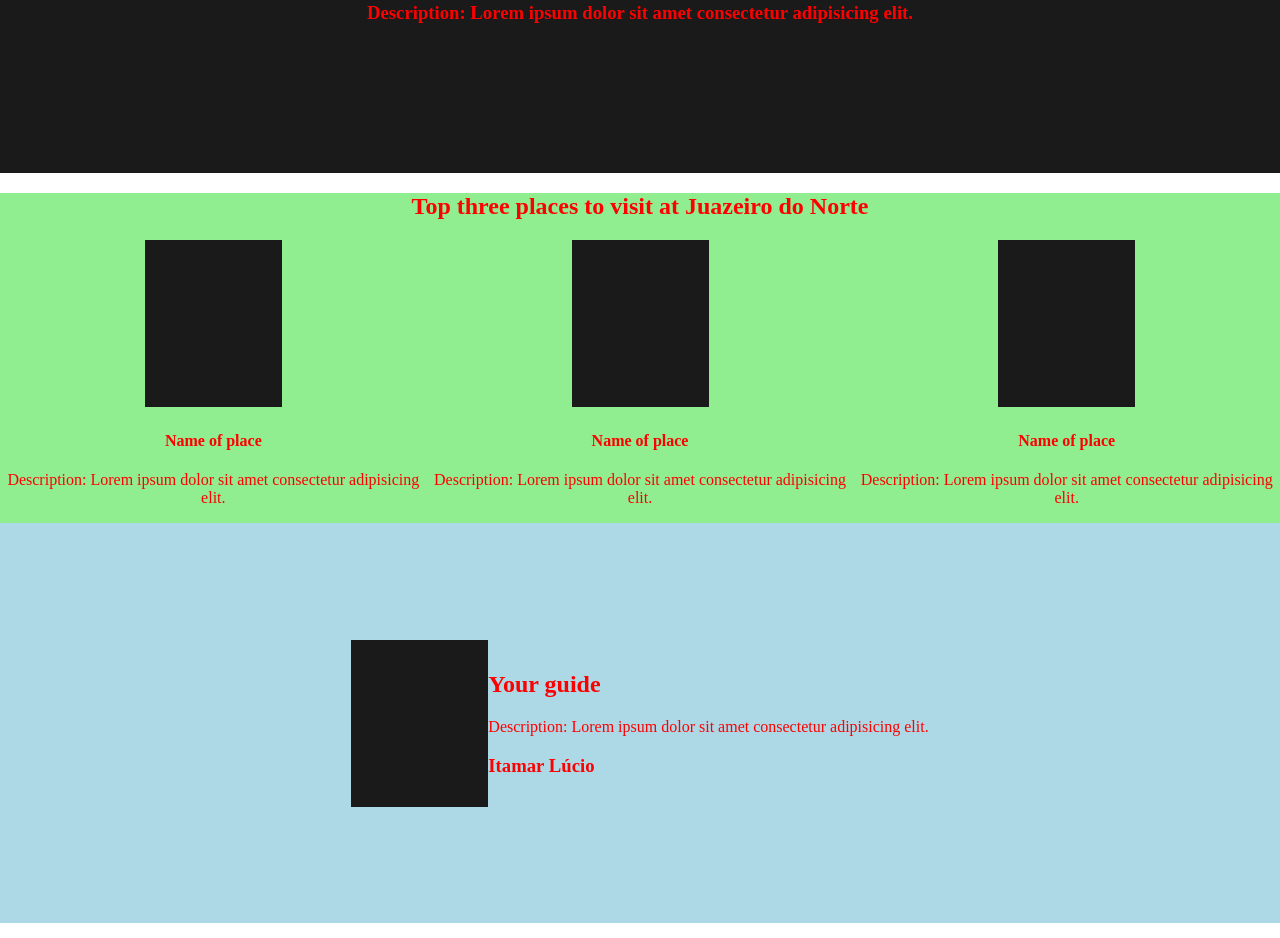
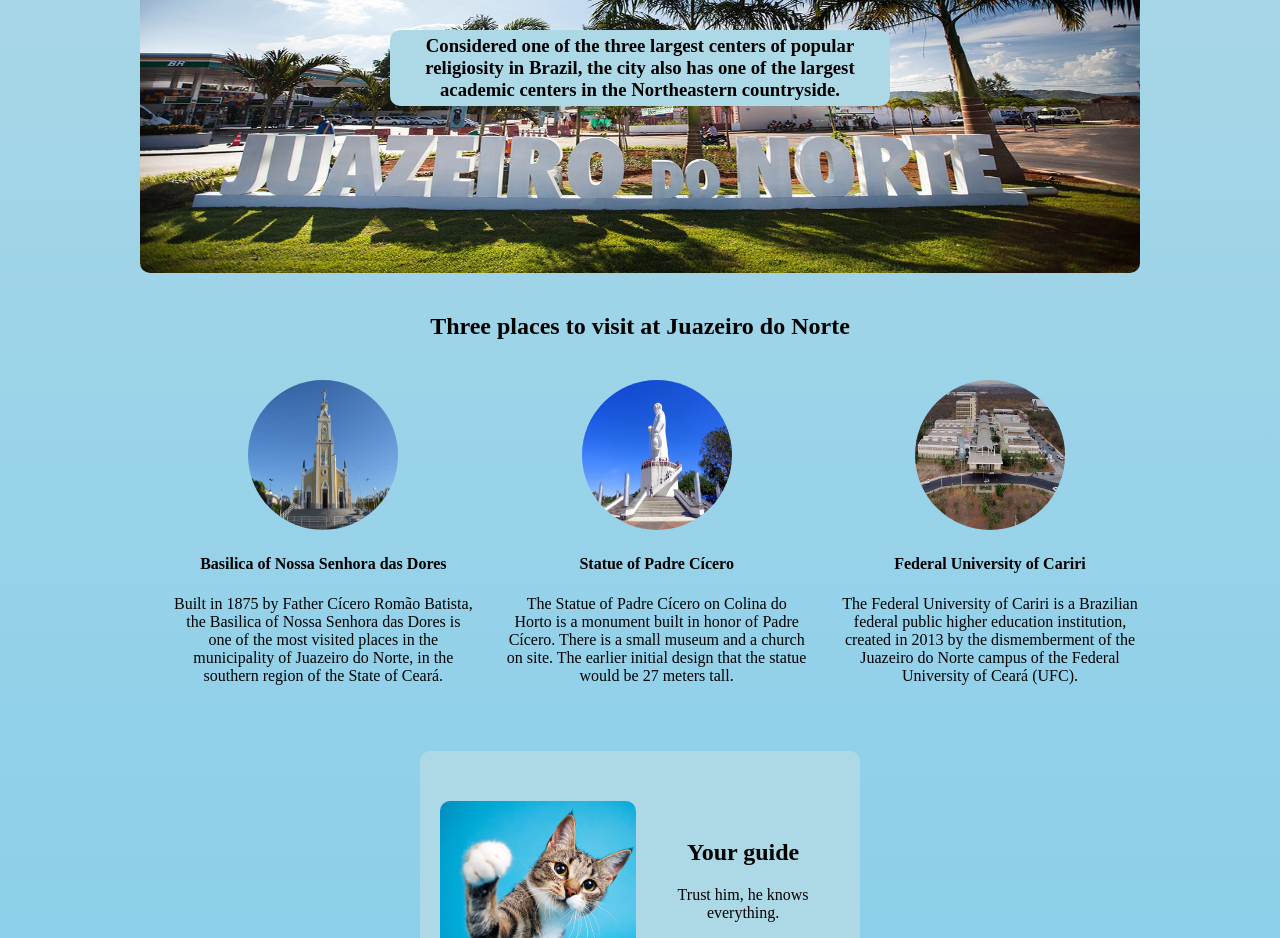
Before and after one commit to ItamarLu/Hometown, a plain HTML site: page index.html in a window 1280 px wide. Shown: the part 227-1165 px from the top of the page. Drawn offline with Linux system fonts and the light colour scheme.

Commit message:
main code done

```diff
--- a/index.html
+++ b/index.html
@@ -9,38 +9,38 @@
 </head>
 <body>
   <div id="header">
-      <h1>Visit Juazeiro do Norte</h1>
-      <h3>Description: Lorem ipsum dolor sit amet consectetur adipisicing elit.</h3>
+      <h1 id="header_title">Visit Juazeiro do Norte</h1>
+      <h3 id="header_description">Considered one of the three largest centers of popular religiosity in Brazil, the city also has one of the largest academic centers in the Northeastern countryside.</h3>
   </div>
   <div id="activities">
-    <h2>Top three places to visit at Juazeiro do Norte</h2>
+    <h2>Three places to visit at Juazeiro do Norte</h2>
     <div id="places_flexbox">
         <div id="places_Flexbox"></div>
           <Div Class="place">
-            <img src="images/Filler.jpg" alt="">
-            <h4>Name of place</h4>
-            <p>Description: Lorem ipsum dolor sit amet consectetur adipisicing elit.</p>
+            <img class="place_img" src="images/basilica.jpg" alt="">
+            <h4>Basilica of Nossa Senhora das Dores</h4>
+            <p>Built in 1875 by Father Cícero Romão Batista, the Basilica of Nossa Senhora das Dores is one of the most visited places in the municipality of Juazeiro do Norte, in the southern region of the State of Ceará.</p>
           </Div>
           <Div Class="place">
-            <img src="images/Filler.jpg" alt="">
-            <h4>Name of place</h4>
-            <p>Description: Lorem ipsum dolor sit amet consectetur adipisicing elit.</p>
+            <img class="place_img" src="images/Padre_Cicero.jpg" alt="">
+            <h4>Statue of Padre Cícero</h4>
+            <p>The Statue of Padre Cícero on Colina do Horto is a monument built in honor of Padre Cícero. There is a small museum and a church on site. The earlier initial design that the statue would be 27 meters tall.</p>
           </Div>
           <Div class="place">
-            <img src="images/Filler.jpg" alt="">
-            <h4>Name of place</h4>
-            <p>Description: Lorem ipsum dolor sit amet consectetur adipisicing elit.</p>
+            <img class="place_img" src="images/ufca.png" alt="">
+            <h4>Federal University of Cariri</h4>
+            <p>The Federal University of Cariri is a Brazilian federal public higher education institution, created in 2013 by the dismemberment of the Juazeiro do Norte campus of the Federal University of Ceará (UFC).</p>
           </Div>
         </Div>
     </div>
   </div>
-  <div id="guide">
+  <div>
     <div id="guide_flexbox">
-      <img id="Photo" src="images/Filler.jpg" alt="">
-      <div>
+      <img id="photo" src="images/gato.png" alt="">
+      <div id="guide_text">
         <H2>Your guide</H2>
-        <p>Description: Lorem ipsum dolor sit amet consectetur adipisicing elit.</p>
-        <h3>Itamar Lúcio</h3>
+        <p>Trust him, he knows everything.</p>
+        <h3>THE CAT</h3>
     </div>
     </div>
   </div>
--- a/styles.css
+++ b/styles.css
@@ -1,32 +1,79 @@
 body {
   margin: 0;
-  color: red;
+  background: linear-gradient(lightblue,skyblue);
 }
 
 #header {
-  background-image: url(images/Filler.jpg);
-  width: cover;
-  height: 400px;
+  background-image: url(images/JdN.jpg);
+  background-size: 100% 100%;
+  height: 500px;
+  width: 1000px;
   display: flex;
   flex-direction: column;
   align-items: center;
   justify-content: center;
+  margin: 0 auto;
+  border-radius: 10px;
 }
+
+#header_title {
+  padding: 5px 10px;
+  background: lightblue;
+  border-radius: 10px;
+}
+
+#header_description {
+  padding: 5px 0 5px 0;
+  background: lightblue;
+  border-radius: 10px;
+  width: 500px;
+  text-align: center;
+}
+
 #activities {
-  background: lightgreen;
+  margin-top: 40px;
   text-align: center;
 }
 
 #places_flexbox{
   display: flex;
+  justify-content: space-between;
+  width: 1000px;
+  margin: 20px auto;
 }
 
-#guide {
-  background: lightblue;
+.place {
+  width: 300px;
 }
+
+.place_img {
+  margin-top: 20px;
+  width: 150px;
+  height: 150px;
+  border-radius: 50%;
+}
+
 #guide_flexbox {
-  height: 400px;
+  width: 400px;
+  height: 300px;
   display: flex;
+  margin: 50px auto;
   align-items: center;
   justify-content: center;
+  background: lightblue;
+  border-radius: 10px;
+  border-bottom: 5px solid darkblue;
+  padding-left: 20px;
+  padding-right: 20px;
 }
+
+#photo {
+  width: 200px;
+  height: 200px;
+  border-radius: 10px;
+  margin-right: 10px;
+}
+
+#guide_text {
+  text-align: center;
+}
```
Also changed, not shown: images/Filler.jpg (deleted), images/JdN.jpg (added), images/Padre_Cicero.jpg (added), images/basilica.jpg (added), images/gato.png (added), images/ufca.png (added).
